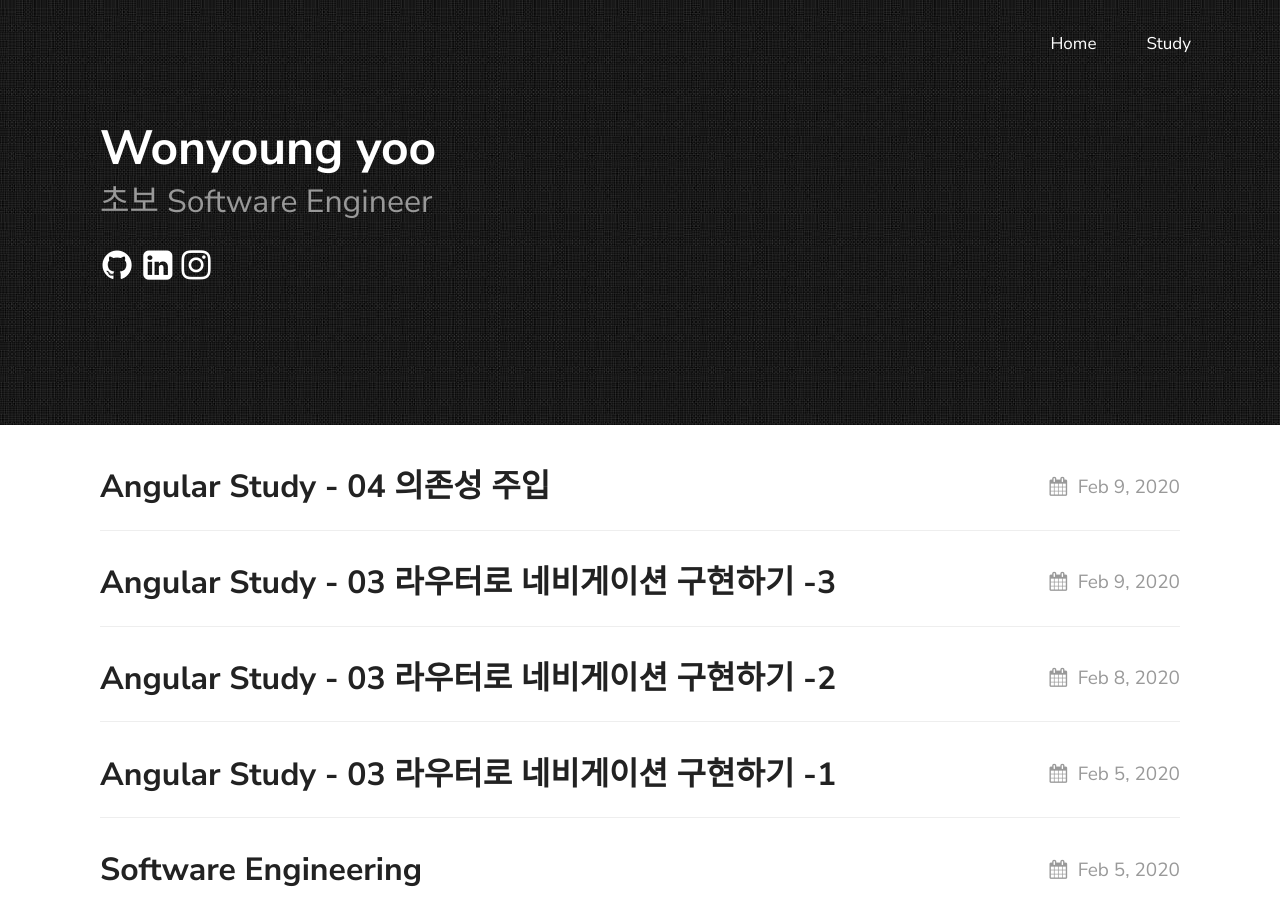
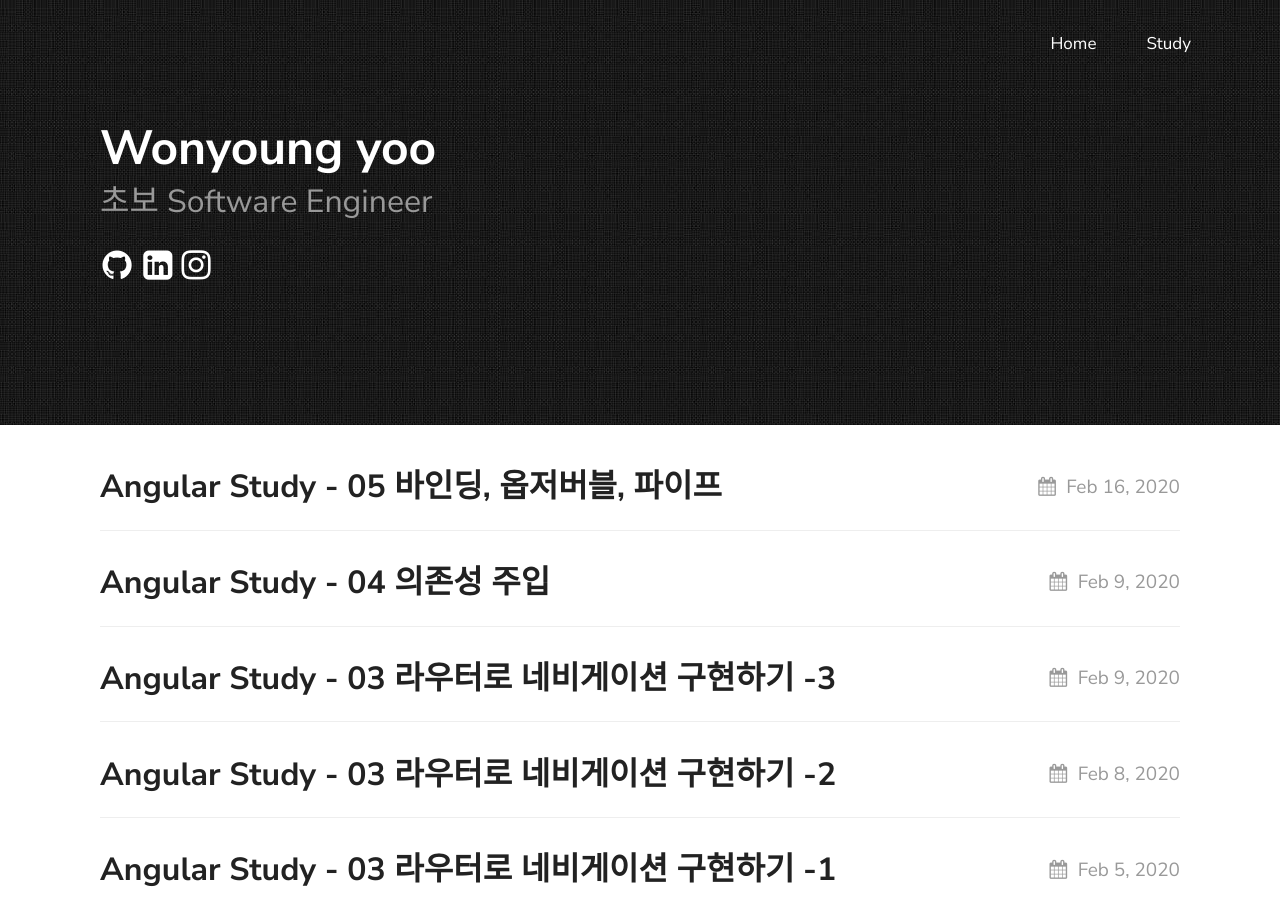
Before and after one commit to yoowonyoung/yoowonyoung.github.io, a Jekyll site: the page built from index.md, in a window 1280 px wide and 900 px high. Built offline with Jekyll 4.4.1, drawn with Linux system fonts in a browser that asks for light colours; some of the changed lines change nothing that is shown.

Commit message:
Angular -8

````diff
--- a/_posts/2020-02-01-Angular & TypeScript.md
+++ b/_posts/2020-02-01-Angular & TypeScript.md
@@ -17,6 +17,7 @@ permalink: '/AngularAndTypeScript'
 - [3장 라우터로 네비게이션 구현하기 2번째](https://yoowonyoung.github.io/posts/Angular-05/)
 - [3장 라우터로 네비게이션 구현하기 3번째](https://yoowonyoung.github.io/posts/Angular-06/)
 - [4장 의존성 주입](https://yoowonyoung.github.io/posts/Angular-07/)
+- [5장 바인딩, 옵저버블, 파이프 1번째](https://yoowonyoung.github.io/posts/Angular-08/)
 
 # TypeScript Posts
 
--- /dev/null
+++ b/_posts/2020-02-16-Angular-08.md
@@ -0,0 +1,238 @@
+---
+layout: post
+title: "Angular Study - 05 바인딩, 옵저버블, 파이프"
+description: 5장 바인딩, 옵저버블, 파이프 1번째
+date: 2020-02-16 18:52:00 +09:00
+categories: Angular Study
+---
+
+
+
+
+# 바인딩, 옵저버블, 파이프
+
+## 데이터 바인딩
+
+- 데이터 바인딩 예시
+
+```javascript
+<h1>Hello {{ name }} </h1>  //변수의 값이나 표현식의 결과를 템플릿에 문자열로 표시
+<span [hidden] = "isValid"> This field is required</span> // span앨리먼트의 DOM 객체 프로퍼티와 컴포넌트 프로퍼티를 바인딩
+<button (click)="placeBid()" > Place Bid </button> // click 이벤트를 바인딩
+```
+
+- Angular에서 데이터 바인딩은 기본적으로는 단방향이다
+	* 컴포넌트 프로퍼티에서 화면을 향하는 방향
+	* 화면에서 발생한 이벤트가 컴포넌트 메소드를 향하는 방향
+- Angular에서는 양방향 데이터 바인딩을 권장하지 않지만 필요 하다면 사용 할 수 있다
+- 데이터 바인딩에는 아래와 같은 여러 유형들이 존재 한다
+	* 이벤트 바인딩은 이벤트에 함수를 연결하고, 이벤트가 발생하면 이 함수를 실행
+	* 어트리뷰트 바인딩은 HTML 엘리먼트 어트리뷰트에 있는 텍스트값을 갱신 할 때 사용
+	* 프로퍼티 바인딩은 DOM 객체 프로퍼티에 있는 값을 갱신 할 때 사용 한다
+	* 템플린 바인딩은 뷰 템플릿을 조작할 떄 사용한다
+	* 양방향 데이터 바인딩은 ngModel을 사용 한다
+
+### 이벤트 바인딩
+
+- 이벤트와 이벤트 핸들러를 연결 하려면 컴포넌트의 템플릿에서 이벤트 이름을 괄호로 감싸는 문법을 사용한다
+
+```javascript
+<button (click)="onClickEvent()" >Get Products</button>
+<input placeholder="Product name" (input)="onInputEvent" >
+```
+
+- 이벤트가 발생하면 큰따옴표 안의 표현식이 다시 평가되는데, 위 코드에서 표현식의 내용은 함수이기 때문에 이벤트가 실행 될때마다 함수가 실행된다
+- 이벤트 객체가 어떤 내용을 담고 있는지 궁금 하다면 이벤트 핸들러 함수에 `$event` 객체를 전달해 콘솔에 출력 해보는것도 좋다. 하지만 이벤트 객체는 이벤트가 바인딩된 스코프, 즉 이벤트 핸들러 함수 안에서만 유효 하다
+- 위 코드에서 괄호 안에 지정된 이벤트를 바인딩 대상이라고 하며, 표준 DOM 이벤트라면 어떤 것이라도 바인딩 대상이 될 수 있다
+
+### 프로퍼티 바인딩, 어트리뷰트 바인딩
+
+- HTML 엘리먼트는 태그에 어트리뷰트를 지정하는 방식으로 속성을 추가 할 수 있으며, 브라우저는 각 태그마다 DOM 객체를 생성하며, DOM 객체는 프로퍼티로 속성을 표현 한다
+- HTML 문서는 어트리뷰트가 지정된 태그로 구성되며, 어트리뷰트는 언제나 문자열이다
+- 브라우저는 HTML 앨리먼트를 DOM 객체(노드)로 만들고 이 DOM 객체를 웹 페이지에 렌더링 하는데, DOM 객체의 프로퍼티 값이 변경되면 그때마다 페이지를 다시 렌더링 한다
+
+**프로퍼티 바인딩**
+
+```javascript
+<input type="text" value="Jhon" required>
+```
+
+- 브라우저는 위와 같은 문자열을 파싱해서 DOM 트리에 노드를 생성하며, 이 노드는 JavaScript로 보면 HTMLInputElement 타입의 객체이다
+- 따라서 DOM 객체는 JavaScript 객체기 때문에, 함수를 사용하거나 프로퍼티를 직접 저장하고 참조 할 수 있다
+- Angular에서는 등호(=) 왼쪽에 DOM 객체의 프로퍼티 이름을 대괄호로 감싸고, 등호 오른쪽에 표현식이나 클래스 변수를 할당하는 문법으로 프로퍼티 바인딩을 구현한다
+
+```javascript
+@Component({
+	template : '<input [value]="greeting">' //컴포넌트 클래스 변수인 greeting을 DOM 객체의 value 프로퍼티로 바인딩
+})
+class AppComponent {
+	greeting : string = 'A value'; // greeting의 값을 'A value'로 할당
+}
+```
+
+- HTML 문서에 있는 Input 앨리먼트의 어트리뷰트에는 컴포넌트 변수 greeting의 값이 반영되지 않는다
+- DOM 노드의 value 프로퍼티가 화면에 표시되며, 컴포넌트 변수 greeting의 값이 변경되면 Angular가 DOM 노드에 있는 value 프로퍼티를 갱신하고, 브라우저는 새로운 값을 렌더링 해서 DOM과 화면을 동기화 한다
+- 화면에 표시된 `<input>` 태그의 값이 변경되어도 컴포넌트 클래스 변수 greeting의 값이 변경되지는 않는다. 단방향 바인딩이기 때문이다
+
+
+**어트리뷰트 바인딩**
+
+- 어트리뷰트는 HTML문서에서 사용하는 용어이며, DOM객체에서는 이 용어를 사용하지 않는다
+- 브라우저는 HTML 문서를 파싱해서 DOM 트리를 구성하며, DOM 트리 구성이 완료되면 DOM 객체의 프로퍼티를 주로 사용해서 동작하기 때문에, 개발자가 어트리뷰트 바인딩을 사용하는일은 거의 없다
+- 하지만 어트리뷰트 바인딩이 필요한 경우도 있는데, 예를들어 hidden 어트리뷰트는 IE 10에서 지원하지 않기 때문에, DOM객체에서도 이 값은 이용할 수 없고, 이때 CSS스타일을 사용해 컴포넌트를 보이거나 보이지 않게 하려면 어트리뷰트 바인딩이 필요하다
+- 어트리뷰트 바인딩도 대괄호 안에 어트리뷰트 이름을 지정해서 구현한다. 하지만 프로퍼티 바인딩과 구분하기 위해 다은과 같이 `attr.`을 붙인다
+
+```javascript
+<input [attr.value]="greeting" >
+```
+
+```javascript
+@Component({
+	template : '<input [attr.value]="greeting">'
+})
+class AppComponent {
+	greeting : string = 'A value';
+}
+```
+
+- 컴포넌트의 클래스 변수인 greeting을 HTML 문서의 어트리뷰트로 바인딩 하였기 때문에 HTML 문서에 있는 Input 앨리먼트의 value 어트리뷰트에 "A value"라는 속성이 지정된다
+- DOM 노드에는 컴포넌트 변수 greeting이 반영되지 않는다
+- 화면에 표시되는 DOM 객체는 'A value'라는 값을 받게 되는데, 이것은 브라우저가 HTML 문서의 엘리먼트와 DOM을 동기화 했기 때문이다
+
+```javascript
+import { platformBrowserDynamic } from '@angular/platform-browser-dynamic';
+import { NgModule, Component } from '@angular/core';
+import { BrowserModule } from '@angular/platform-browser';
+
+@Component({
+	selector : 'app',
+	template : `
+		<h3>Property vs attribute binding:</h3>
+		<input [value]="greeting"  // 프로퍼티 바인딩
+			[attr.value]="greeting" // 어트리뷰트 바인딩
+			(input)="onInputEvent($event)"> //Input 앨리먼트의 값이 변경되면 Input 이벤트가 발생하는데, 이것을 이벤트 핸들러에 바인딩
+	`
+})
+class AppComponent {
+	greeting : string = 'A value';
+
+	onInputEvent (event : Event) : void {
+		let inputElement : HTMLInputElement = <HTMLInputElement> event.target; //Event를 인자로 받는데, 이 객체의 target프로퍼티는 이벤트가 발생한 HTML 엘리먼트를 가리킴
+
+		console.log(`The input property value = ${inputElement.value}`);
+		console.log(`The input attribute value = ${inputElement.getAttribute('value')}`); //어트리뷰트의 값은 getAttribute로 확인, 프로퍼티의 값은 객체를 통해 확인
+		console.log(`The greeting property value = ${this.greeting}`);
+	}
+}
+@NgModule({
+	imports : [BrowserModule],
+	declarations : [AppComponent],
+	bootstrap : [AppComponent]
+})
+class AppModule {}
+
+platformBrowserDynamic().bootstrapModule(AppModule);
+```
+
+**템플릿 바인딩**
+- HTML 엘리먼트가 화면에 표시되는것을 조작 하려면, 엘리먼트의 hidden 어트리뷰트나 display 스타일에 불리언 값을 바인딩 하는 방식을 사용 할 수 있다. 하지만 이 방식을 사용 하더라도 DOM 트리에는 여전히 이 엘리먼트가 남아 있다
+- Angular는 NgIf나 NgSwitch, NgFor와 같은 구조 디렉티브를 제공하며, 이 디렉티브를 사용해 DOM 트리에 노드를 추가하거나 제거 할 수 있다
+	* NgIf는 조건에 따라 DOM 트리에 엘리먼트를 추가하거나 제거한다
+	* NgSwitch는 몇개의 엘리먼트중 하나를 선택헤서 DOM 트리에 추가한다
+	* NgFor는 배열의 길이만큼 배열의 항목을 DOM 트리에 추가한다
+
+```javascript
+import { platformBrowserDynamic } from '@angular/platform-browser-dynamic';
+import { NgModule, Component } from '@angular/core';
+import { BrowserModule } from '@angular/platform-browser';
+
+@Component({
+	selector : 'app',
+	template : `
+		<button (click)="flag=!flag">Toggle flag's value</button>
+		<p>
+			Flag's value : {{ flag }}
+		</p>
+		<p>
+			1. span with *ngIf="flag" : <span *ngIf="flag">Flag is true</span>  //*ngIf는 축약한 문법
+		</p>
+		<p>
+			2. template with [ngIf]="flag" : <ng-template [ngIf]="flag">Flag is true</ng-template> // [ngIf]는 축약하지 않은 문법
+		</p>
+	`
+})
+class AppComponent {
+	flag : boolean = true;
+}
+
+@NgModule({
+	imports : [BrowserModule],
+	declarations : [AppComponent],
+	bootstrap : [AppComponent]
+})
+class AppModule {}
+
+platformBrowserDynamic().bootstrapModule(AppModule);
+```
+- NgIf를 사용해서 `<span>`과 `<ng-template>` 앨리먼트를 템플릿에 바인딩 한다. 화면의 버튼을 누르면 flag 변수의 값이 토글되고, 이 값에 따라 `<span>` 앨리먼트가 DOM에 추가되거나 제거 될 것이다
+- Angular의 다른 바인딩과 다르게, 템플릿 바인딩은 뷰의 템플릿을 직접 조작한다
+
+### 양방향 데이터 바인딩
+- 양방향 데이터 바인딩을 사용하면 뷰(화면)과 모델(컴포넌트 데이터)를 간단하게 동기화 할 수 있다
+- 양방향 데이터 바인딩은 뷰와 모델을 강하게 결합하는 방법이며, 뷰에 있는 값이 바뀌면 모델의 값이 바로 동기화 되고, 반대로 모델의 값이 바뀌면 뷰에 있는 값이 바로 동기화 된다
+
+```javascript
+<input [value]="myComponentProperty"
+	(input)="onInputEvent($event)" >
+
+<input [(ngModel)]="myComponentProperty" >
+```
+
+- 위의 두 문법 모두 양방향 바인딩 이며, 아래의 단축된 문법이 Angular에서 `[()]` 표기법과 NgModel 디렉티브를 사용해서 표기 한것이다
+- 이때, 컴포넌트 프로퍼티인 myComponentProperty와 바인딩 되는 이벤트는 Angular 프레임워크에서 자동으로 지정한다
+- 이 과정은 화면의 컨트롤과 엘리먼트를 연결해주는 ControlValueAccessor 인터페이스에 의해 Angular 내부에서 이뤄지며, ControlValueAccessor는 커스텀 폼을 만들때도 사용된다
+- 양방향 바인딩은 폼 필드의 값과 모델 객체의 값이 항상 일치해야 하는 폼 컨트롤에 많이 사용된다
+
+```javascript
+import { platformBrowserDynamic } from '@angular/platform-browser-dynamic';
+import { NgModule, Component } from '@angular/core';
+import { BrowserModule } from '@angular/platform-browser';
+import { FormsModule } from '@angular/forms';
+
+@Component({
+	selector : 'stock-search',
+	template : `
+		<input type='text' placeholder="Enter stock symbol" [(ngModel)]="lastStockSymbol" /> //lastStockSymbol 변수를 동기화 하기 위해 양방향 바인딩 사용
+		<br>The value of lastStockSymbol is {{ lastStockSymbol }}
+	`
+})
+class StockComponent {
+	lastStockSymbol : string; //lastStockSymbol 변수는 뷰와 컴포넌트를 연결하는 모델이고, 사용자의 입력이나 프로그램의 코드에 의해 값이 바뀐다
+
+	constructor () {
+		setTimeout(() => { // 쿠키에 저장된 마지막 입력을 읽는 코드는 생략하고, 비슷한 동작을 구현
+			// 마지막에 입력한 회사의 이름을 가져오는 코드는 여기에 작성한다.(생략)
+			this.lastStockSymbol = 'AAPL';
+		}, 2000);
+	}
+}
+
+@Component({
+	selector : 'app',
+	template : `<stock-search></stock-search>`
+})
+class AppComponent {}
+
+@NgModule({
+	imports : [BrowserModule, FormsModule], //NgModel을 사용하기 위해 FormsMldule을 불러온다
+	declarations : [AppComponent, StockComponent],
+	bootstrap : [AppComponent]
+})
+class AppModule {}
+
+platformBrowserDynamic().bootstrapModule(AppModule);
+```
+
+- AngularJS에서는 양방향 바인딩이 바인딩의 기본 방식이었고, 간단하고 쉬운 문법으로 뷰와 모델을 동기화 할 수 있었지만, 화면에 컨트롤이 많아지면 한곳에서 값이 변경될 때 마다 바인딩된 값들이 연쇄적으로 갱신되기 때문에 성능이 급격하게 나빠지는 문제가 있었다
+- 이런 양방향 바인딩은 모델의 값이 바뀌는 이유가 너무 다양해서 디버깅 하기에도 어렵다
+- 하지만 Angular 프레임워크의 변화 감지 매커니즘은 데이터 흐름이 단방향이기 때문에 어떤 값이 변화할때, 어떤 엘리먼트가 변경되야 하는지 명확하고, 컴포넌트의 프로퍼티 값이 어디에서 왔는지도 분명하게 알 수 있다
````
